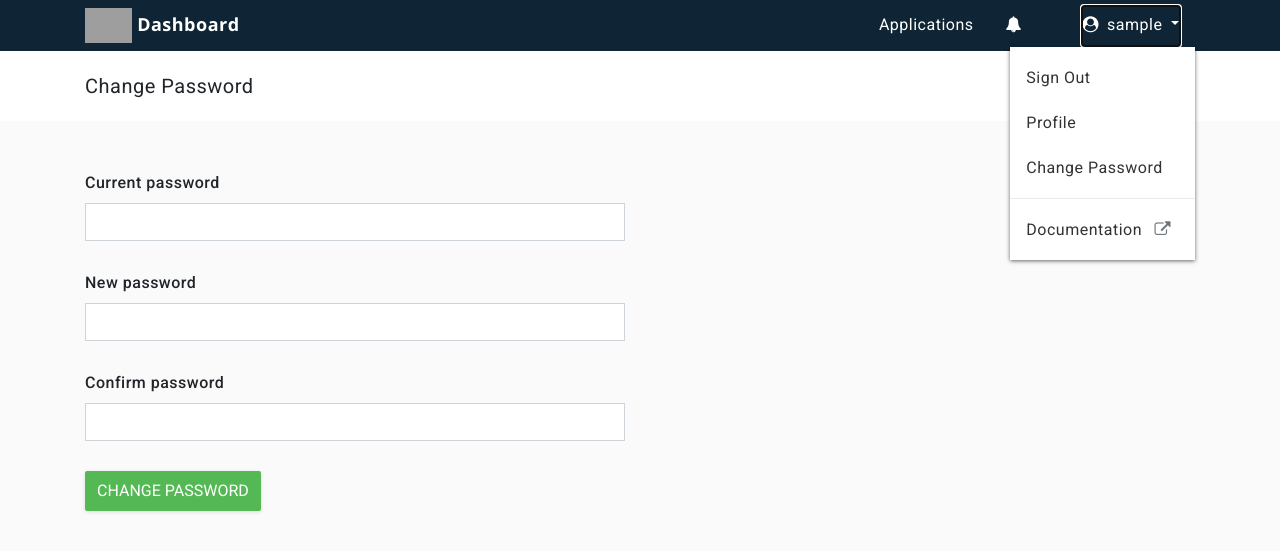
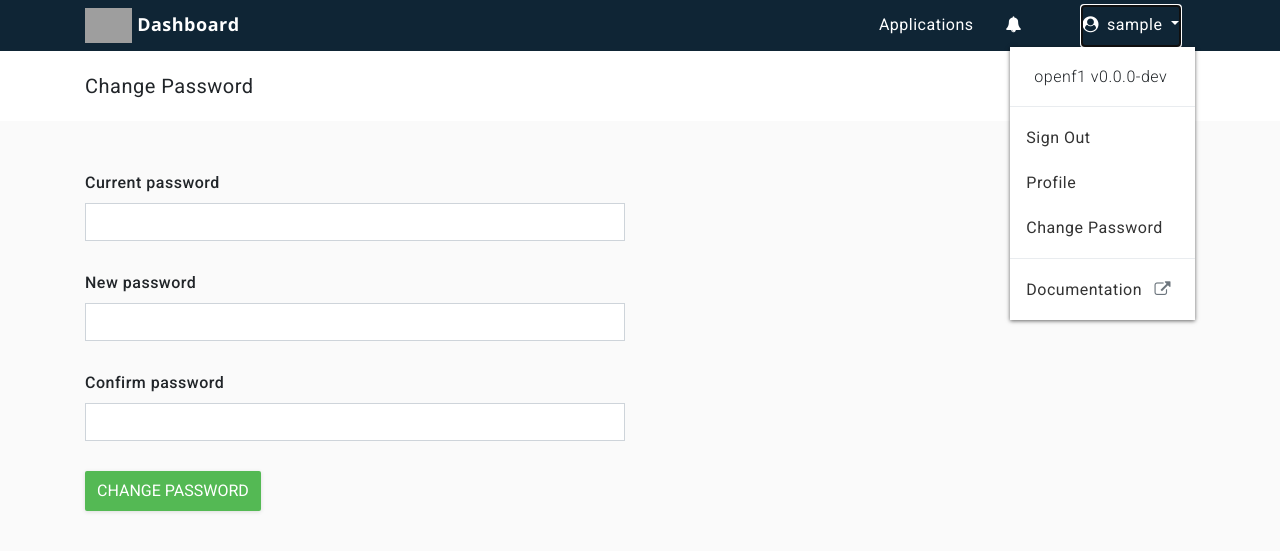
Before and after one commit to openf1/foxfire, a Flask app: page /auth/change_password in a window 1280 px wide, after a click that opens the changed part. Shown: the top 551 px of the page. Run offline with Flask 2, Linux system fonts and the light colour scheme; the visitor is signed in with stand-in values (Sample User, id 1); data comes from the database, SQL or seed files in the repository; data that the repository does not hold is empty; some libraries are stand-ins or nearby versions; grey boxes are pictures that could not be loaded.

Commit message:
add application version to user dropdown menu of navbar

```diff
--- a/app/__init__.py
+++ b/app/__init__.py
@@ -18,6 +18,10 @@ login.login_view = "auth.login"
 mail = Mail()
 
 
+def get_version():
+    return {'version': os.environ.get('VERSION') or '0.0.0-dev'}
+
+
 def create_app(config_name='default'):
     app = Flask(__name__)
     app.config.from_object(config[config_name])
@@ -27,6 +31,8 @@ def create_app(config_name='default'):
     migrate.init_app(app, db, compare_type=True)
     login.init_app(app)
     mail.init_app(app)
+
+    app.context_processor(get_version)
 
     from app.main import bp as main_bp
     app.register_blueprint(main_bp)
--- a/app/templates/application/navbar.html
+++ b/app/templates/application/navbar.html
@@ -39,6 +39,8 @@
 	    <i class="fa fa-user-circle" aria-hidden="true"></i>{{ user.username }}
 	  </a>
 	  <div class="dropdown-menu" aria-labelledby="navbarDropdownMenuLink">
+            <div class="dropdown-item muted-text font-weight-light" id="version">openf1 v{{ version }}</div>
+	    <div class="dropdown-divider"></div>
 	    <a class="dropdown-item" id="sign-out" href="{{ url_for('auth.logout') }}">Sign Out</a>
 	    <a class="dropdown-item" href="{{ url_for('account.edit') }}">Profile</a>
 	    <a class="dropdown-item" href="{{ url_for('auth.change_password') }}">Change Password</a>
```
Also changed, not shown: 4 other files.
